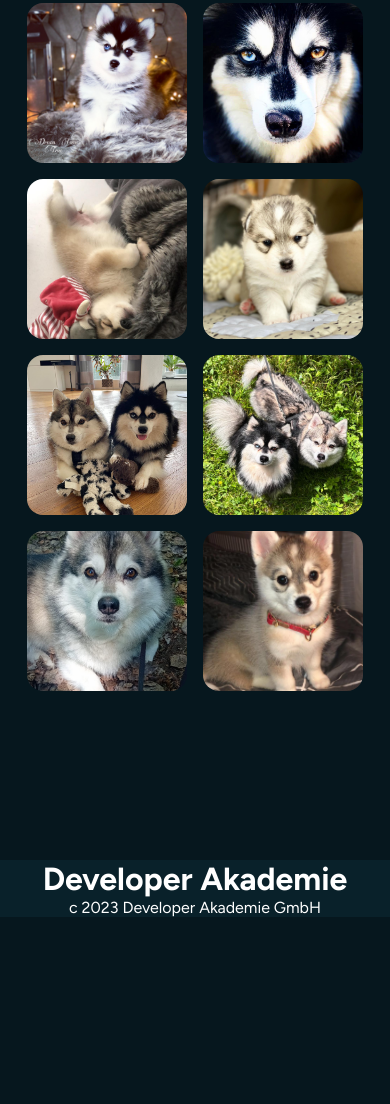
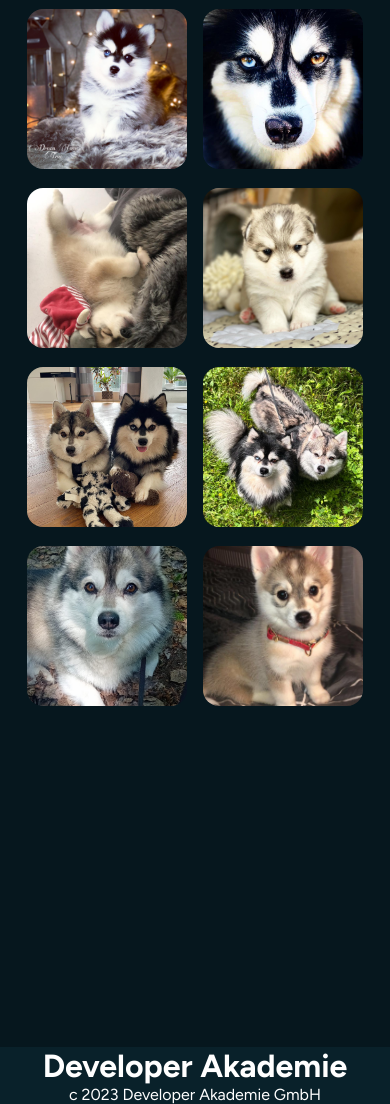
Before and after one commit to AlexJordan23/Fotogram3, a plain HTML site: page index.html in a window 390 px wide. Shown: the part 631-1735 px from the top of the page. Before the commit the page ends 1548 px from the top, so only its background shows below. Drawn offline with Linux system fonts and the light colour scheme.

Commit message:
Bilder in Button verschoben

```diff
--- a/index.html
+++ b/index.html
@@ -42,7 +42,7 @@
                 <button class="x_color_button" onclick="closeDialog()">&#x2715</button>
             </div>
             <section class="section_dialog">
-                <img class="vollbildclass" src="" alt="Vollbildansicht">
+                <img class="vollbildclass" src="" alt="Husky im Schnee">
             </section>
             <footer class="footer_container2">
                 <button class="color_button" onclick="changeImage(-1)">&#8592 </button>
--- a/script.js
+++ b/script.js
@@ -11,7 +11,10 @@ let currentIndex = 0;
 
 
 for (let i = 0; i < imageList.length; i++) {
-    pictures.innerHTML += `<img src="${imageList[i]}" onclick="openModal(${i})" class="album-img">`;
+    pictures.innerHTML += `
+    <button class="album-btn" onclick="openModal(${i})">
+        <img src="${imageList[i]}" onclick="openModal(${i})" class="album-img">
+    </button> `;
 }
 
 function openModal(index) {
--- a/style.css
+++ b/style.css
@@ -2,7 +2,7 @@
     background-color: #06171E;
     margin: 0;
     height: 100%;
-    overflow: hidden;
+    overflow-x: hidden;
 }
 
 .album_title{
@@ -18,7 +18,6 @@
     display: flex;
     align-items: center;
     padding-top: 16px;
-    padding-left: 8px;
     padding-bottom: 16px;
     gap: 20px;
     border: 16px;
@@ -170,3 +169,22 @@
     color: white;
     font-family: 'Figtree', sans-serif;
 }
+
+@media(max-width: 1040px){
+    .footer_container{
+        margin-top: 30vh;
+    }
+}
+
+@media(max-width: 688px){
+    .footer_container{
+        margin-top: 40vh;
+    }
+}
+
+.album-btn{
+    border: none;
+    background: none;
+    padding: 0;
+    cursor: pointer;
+}
```
